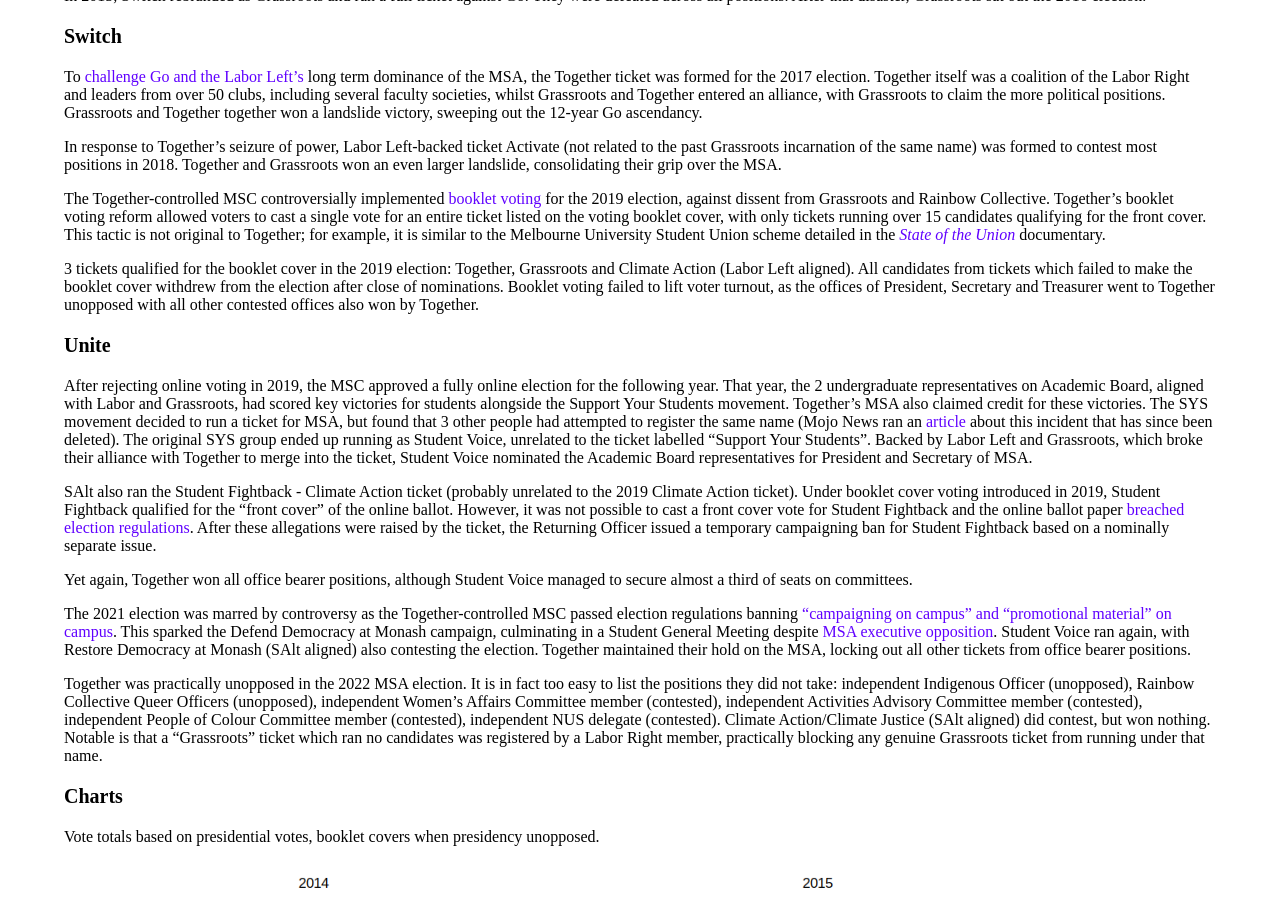
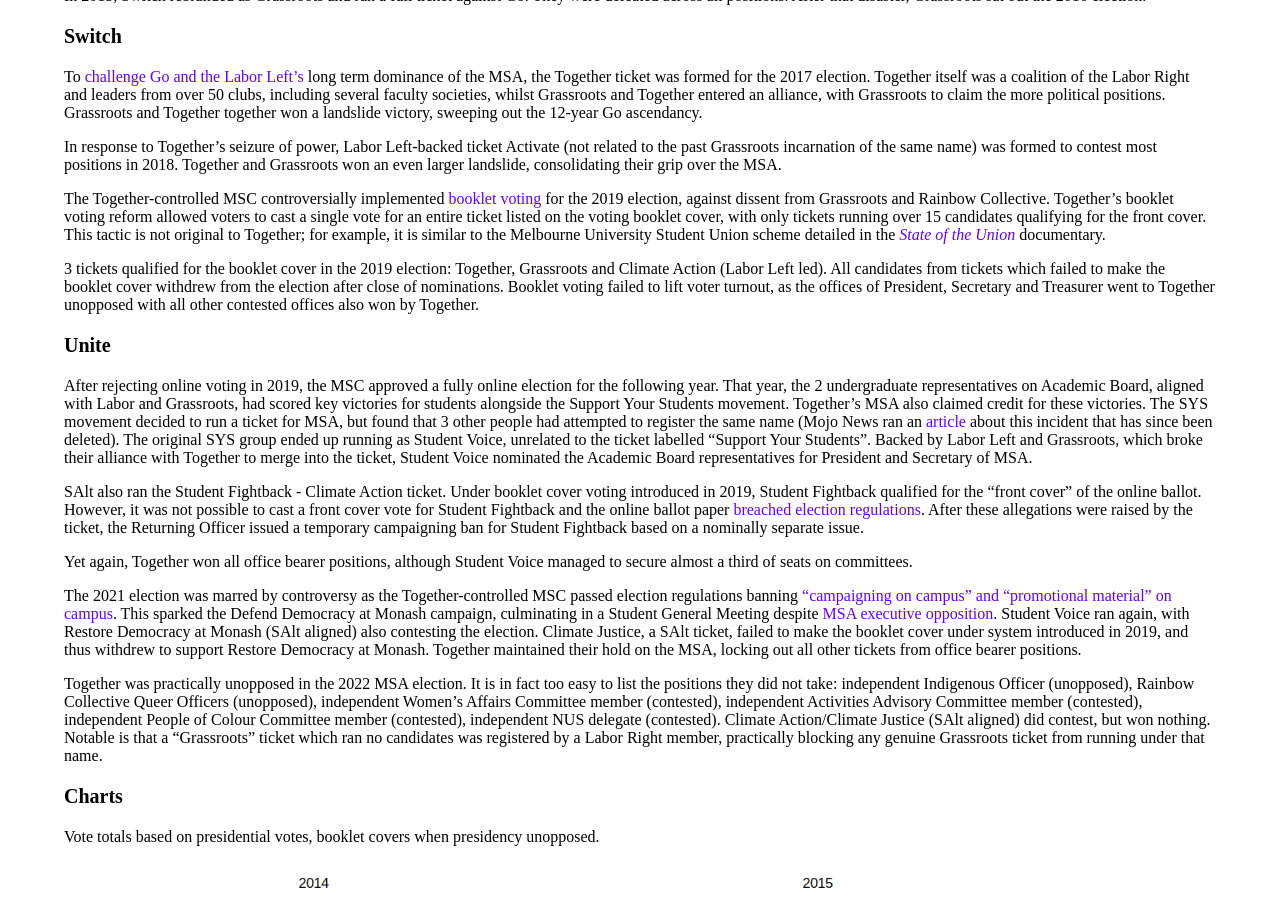
Before and after one commit to nhtnhanbn/nhtnhanbn.github.io, a Jekyll site: the page built from _repository/msa.md, in a window 1280 px wide and 900 px high, scrolled down 1651 px. Built offline with Jekyll 4.4.1, drawn with Linux system fonts in a browser that asks for light colours; some of the changed text lies outside the part shown.

Commit message:
Update msa and msa23

```diff
--- a/_repository/msa.md
+++ b/_repository/msa.md
@@ -73,17 +73,17 @@
 
 The Together-controlled MSC controversially implemented [booklet voting](https://www.mojonews.com.au/politics/booklet-voting-to-make-its-way-to-the-2019-msa-election) for the 2019 election, against dissent from Grassroots and Rainbow Collective. Together's booklet voting reform allowed voters to cast a single vote for an entire ticket listed on the voting booklet cover, with only tickets running over 15 candidates qualifying for the front cover. This tactic is not original to Together; for example, it is similar to the Melbourne University Student Union scheme detailed in the [*State of the Union*](/musu) documentary.
 
-3 tickets qualified for the booklet cover in the 2019 election: Together, Grassroots and Climate Action (Labor Left aligned). All candidates from tickets which failed to make the booklet cover withdrew from the election after close of nominations. Booklet voting failed to lift voter turnout, as the offices of President, Secretary and Treasurer went to Together unopposed with all other contested offices also won by Together.
+3 tickets qualified for the booklet cover in the 2019 election: Together, Grassroots and Climate Action (Labor Left led). All candidates from tickets which failed to make the booklet cover withdrew from the election after close of nominations. Booklet voting failed to lift voter turnout, as the offices of President, Secretary and Treasurer went to Together unopposed with all other contested offices also won by Together.
 
 ### Unite
 
 After rejecting online voting in 2019, the MSC approved a fully online election for the following year. That year, the 2 undergraduate representatives on Academic Board, aligned with Labor and Grassroots, had scored key victories for students alongside the Support Your Students movement. Together's MSA also claimed credit for these victories. The SYS movement decided to run a ticket for MSA, but found that 3 other people had attempted to register the same name (Mojo News ran an [article](https://www.mojonews.com.au/politics/the-name-of-the-game-ticket-mayhem-in-the-lead-up-to-the-msa-election) about this incident that has since been deleted). The original SYS group ended up running as Student Voice, unrelated to the ticket labelled "Support Your Students". Backed by Labor Left and Grassroots, which broke their alliance with Together to merge into the ticket, Student Voice nominated the Academic Board representatives for President and Secretary of MSA.
 
-SAlt also ran the Student Fightback - Climate Action ticket (probably unrelated to the 2019 Climate Action ticket). Under booklet cover voting introduced in 2019, Student Fightback qualified for the "front cover" of the online ballot. However, it was not possible to cast a front cover vote for Student Fightback and the online ballot paper [breached election regulations](https://drive.google.com/file/d/1IlRmFKVfLJWnxtRs49R34MKCnaHhKYsK). After these allegations were raised by the ticket, the Returning Officer issued a temporary campaigning ban for Student Fightback based on a nominally separate issue.
+SAlt also ran the Student Fightback - Climate Action ticket. Under booklet cover voting introduced in 2019, Student Fightback qualified for the "front cover" of the online ballot. However, it was not possible to cast a front cover vote for Student Fightback and the online ballot paper [breached election regulations](https://drive.google.com/file/d/1IlRmFKVfLJWnxtRs49R34MKCnaHhKYsK). After these allegations were raised by the ticket, the Returning Officer issued a temporary campaigning ban for Student Fightback based on a nominally separate issue.
 
 Yet again, Together won all office bearer positions, although Student Voice managed to secure almost a third of seats on committees.
 
-The 2021 election was marred by controversy as the Together-controlled MSC passed election regulations banning ["campaigning on campus" and "promotional material" on campus](https://www.mojonews.com.au/politics/monash-students-declare-attack-on-democracy-in-student-elections). This sparked the Defend Democracy at Monash campaign, culminating in a Student General Meeting despite [MSA executive opposition](https://www.mojonews.com.au/politics/monash-students-silenced-as-student-council-bins-campaigning-petition-1). Student Voice ran again, with Restore Democracy at Monash (SAlt aligned) also contesting the election. Together maintained their hold on the MSA, locking out all other tickets from office bearer positions.
+The 2021 election was marred by controversy as the Together-controlled MSC passed election regulations banning ["campaigning on campus" and "promotional material" on campus](https://www.mojonews.com.au/politics/monash-students-declare-attack-on-democracy-in-student-elections). This sparked the Defend Democracy at Monash campaign, culminating in a Student General Meeting despite [MSA executive opposition](https://www.mojonews.com.au/politics/monash-students-silenced-as-student-council-bins-campaigning-petition-1). Student Voice ran again, with Restore Democracy at Monash (SAlt aligned) also contesting the election. Climate Justice, a SAlt ticket, failed to make the booklet cover under system introduced in 2019, and thus withdrew to support Restore Democracy at Monash. Together maintained their hold on the MSA, locking out all other tickets from office bearer positions.
 
 Together was practically unopposed in the 2022 MSA election. It is in fact too easy to list the positions they did not take: independent Indigenous Officer (unopposed), Rainbow Collective Queer Officers (unopposed), independent Women's Affairs Committee member (contested), independent Activities Advisory Committee member (contested), independent People of Colour Committee member (contested), independent NUS delegate (contested). Climate Action/Climate Justice (SAlt aligned) did contest, but won nothing. Notable is that a "Grassroots" ticket which ran no candidates was registered by a Labor Right member, practically blocking any genuine Grassroots ticket from running under that name.
 
```
Also changed, not shown: other parts of _repository/msa.md (+1 -1 lines), _repository/msa23.md (+5 -2 lines).
